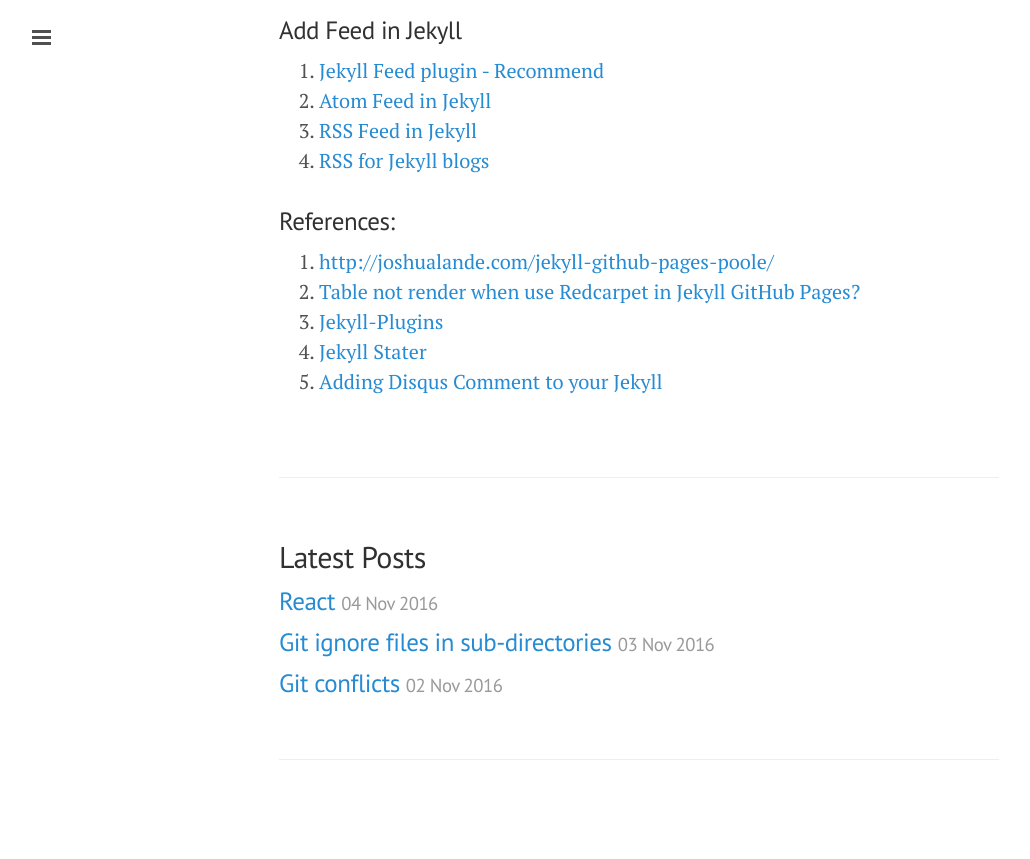
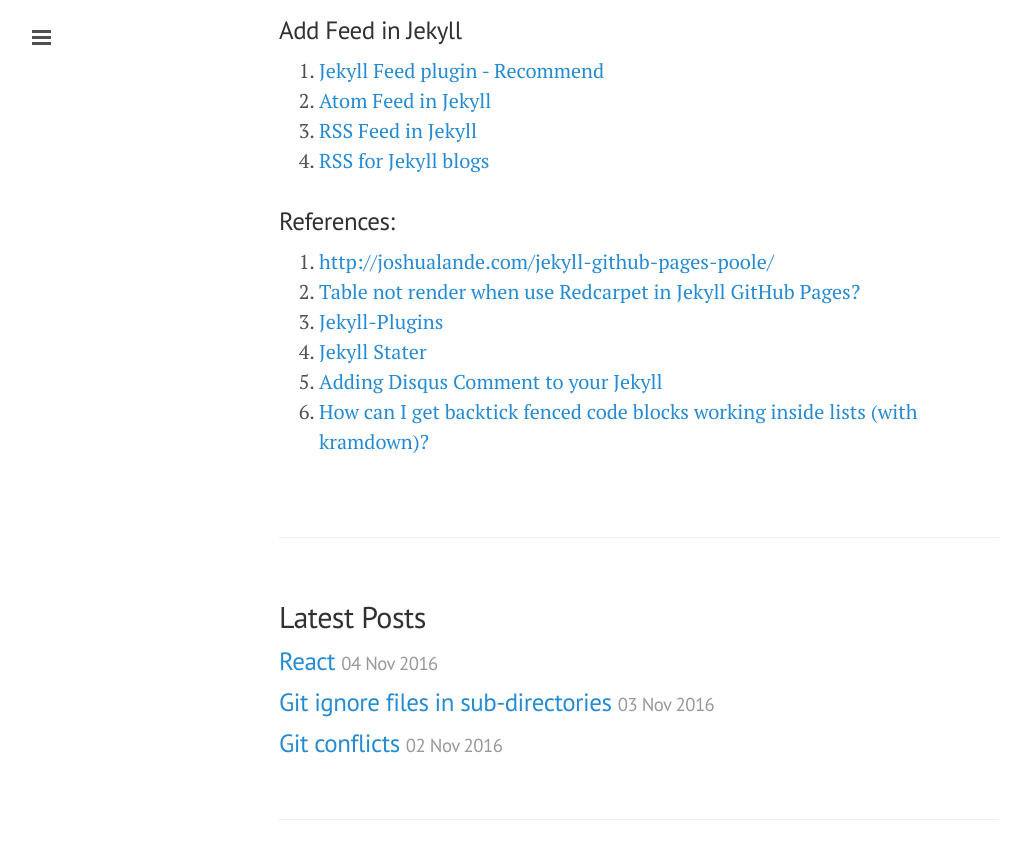
Before and after one commit to ibotdotout/ibotdotout.github.io, a Jekyll site: the page built from _posts/2014-06-16-how-to-set-up-this-blog.md, in a window 1280 px wide and 900 px high, scrolled down 1222 px. Shown: the top 859 px of the window, without its empty margins (1-1031 px from the left). Built offline with Jekyll 4.4.1, drawn with Linux system fonts in a browser that asks for light colours; nearby versions of some CDN libraries; comment, search, counter and statistics services are not loaded.

Commit message:
update(jekyll): about fenced code and kramdown

```diff
--- a/_posts/2014-06-16-how-to-set-up-this-blog.md
+++ b/_posts/2014-06-16-how-to-set-up-this-blog.md
@@ -56,3 +56,4 @@ Page](http://page.github.com) that free hosting support Jekyll.This blog use [La
   3. [Jekyll-Plugins](http://www.jekyll-plugins.com)
   4. [Jekyll Stater](http://jekyll.tips)
   5. [Adding Disqus Comment to your Jekyll](http://www.perfectlyrandom.org/2014/06/29/adding-disqus-to-your-jekyll-powered-github-pages/)
+  6. [How can I get backtick fenced code blocks working inside lists (with kramdown)?](https://github.com/planetjekyll/quickrefs/blob/master/FAQ.md#q-how-can-i-get-backtick-fenced-code-blocks-eg--working-inside-lists-with-kramdown)
```
